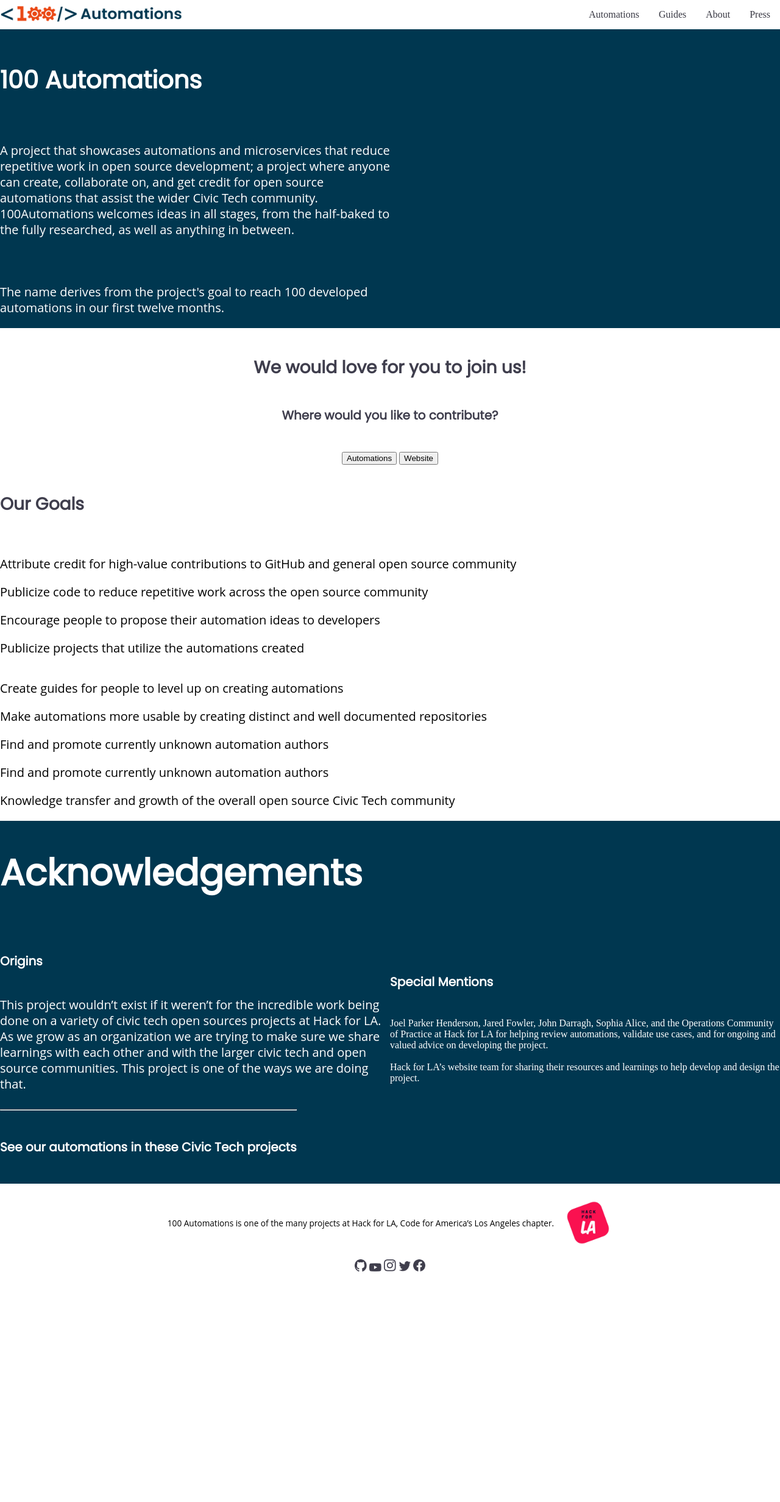
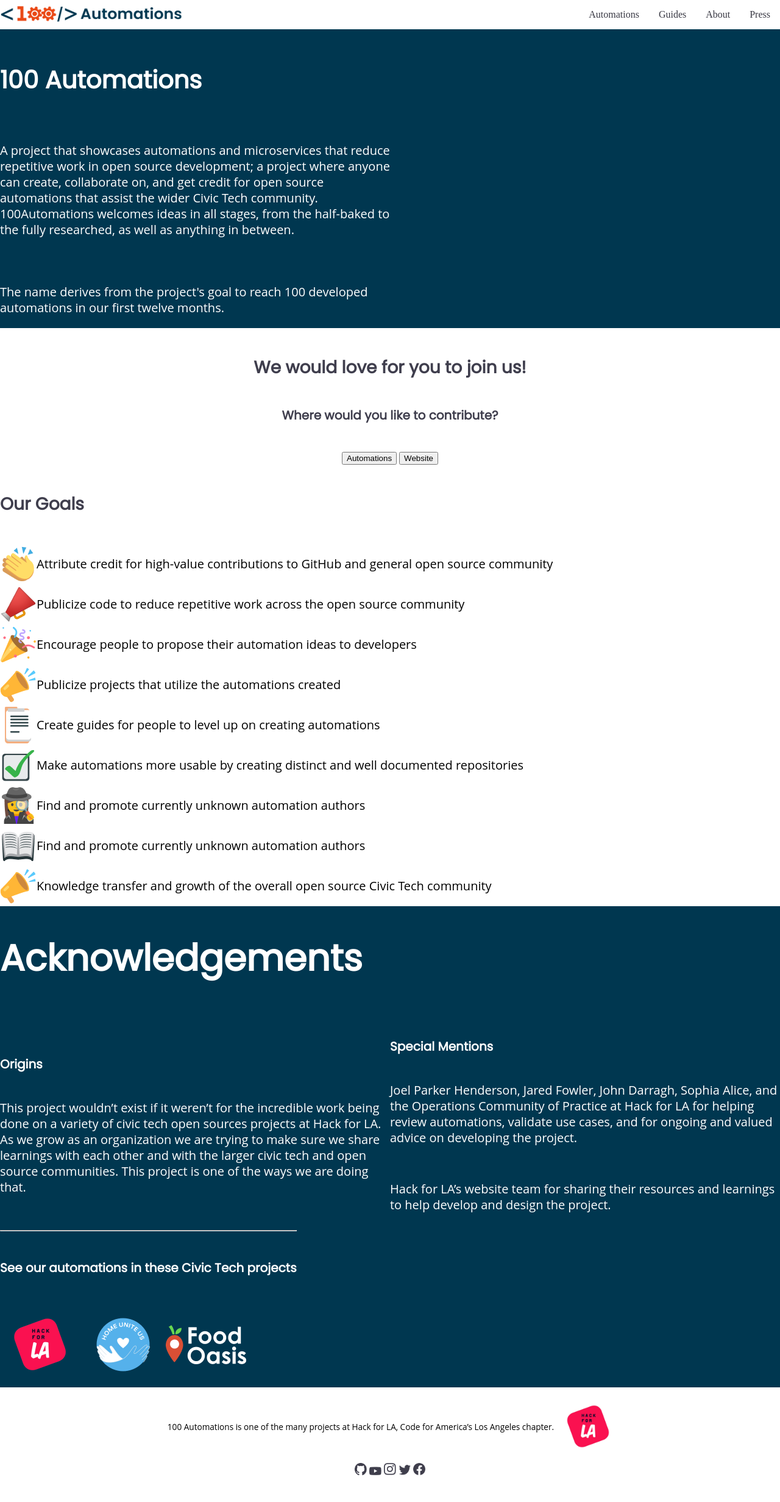
Before and after one commit to 100Automations/Website, a Jekyll site: the page built from about.html, in a window 1280 px wide. Shown: the whole page at 61% size. Built offline with Jekyll 4.4.1, drawn with Linux system fonts in a browser that asks for light colours; before the commit the page ends 2129 px from its top, so only the background shows below that.

Commit message:
WOrking on the about page

```diff
--- a/_includes/acknowledgements.html
+++ b/_includes/acknowledgements.html
@@ -12,7 +12,10 @@
         </div>
         <div class="origins_text">
             <p>
-                This project wouldn’t exist if it weren’t for the incredible work being done on a variety of civic tech open sources projects at Hack for LA.  As we grow as an organization we are trying to make sure we share learnings with each other and with the larger civic tech and open source communities.  This project is one of the ways we are doing that.
+                This project wouldn’t exist if it weren’t for the incredible work being done on a variety of civic tech
+                open sources projects at Hack for LA. As we grow as an organization we are trying to make sure we share
+                learnings with each other and with the larger civic tech and open source communities. This project is
+                one of the ways we are doing that.
             </p>
         </div>
     </div>
@@ -23,21 +26,28 @@
             </h6>
         </div>
         <div class="mentions_text">
-            Joel Parker Henderson, Jared Fowler, John Darragh, Sophia Alice, and the Operations Community of Practice at Hack for LA for helping review automations, validate use cases, and for ongoing and valued advice on developing the project.
+            <p>Joel Parker Henderson, Jared Fowler, John Darragh, Sophia Alice, and the Operations Community of Practice
+                at Hack for LA for helping review automations, validate use cases, and for ongoing and valued advice on
+                developing the project.
+            </p>
             <br>
-            <br>
-            Hack for LA’s website team for sharing their resources and learnings to help develop and design the project.
+            <p>
+                Hack for LA’s website team for sharing their resources and learnings to help develop and design the
+                project.
+            </p>
         </div>
     </div>
     <div class="view_projects">
-     <hr>
+        <hr>
         <div class="view_projects_title">
             <h6>
                 See our automations in these Civic Tech projects
             </h6>
         </div>
         <div class="view_projects_icons">
-
+<img src="{{'/assets/images/icons/logos/logo-hfl.png' | relative_url }}" alt="Hack for LA logo">
+<img src="{{'/assets/images/icons/logos/logo-huu.png' | relative_url }}" alt="Home Unite Us logo">
+<img src="{{'/assets/images/icons/logos/logo-fo.png' | relative_url }}" alt="Food Oasis Logo">
         </div>
     </div>
 </div>
--- a/_includes/join_us.html
+++ b/_includes/join_us.html
@@ -23,33 +23,59 @@
             </h5>
         </div>
         <div class="join_us_goals_lists flexbox_row">
-            <div class="join_us_goals_list_1">
+            <div class="goals_list_1 flexbox_column">
+                <div class="goals_list_item flexbox_row">
+                    <img src="{{ '/assets/images/icons/join-us/emojibox-clap.png' | relative_url }}" alt="Clapping Hands Emoji">
                     <p>
                         Attribute credit for high-value contributions to GitHub and general open source community
                     </p>
+                </div>
+                <div class="goals_list_item flexbox_row">
+                    <img src="{{ '/assets/images/icons/join-us/emojibox-megaphone.png' | relative_url }}" alt="Megaphone Emoji">
                     <p>
                         Publicize code to reduce repetitive work across the open source community
                     </p>
+                </div>
+                <div class="goals_list_item flexbox_row">
+                    <img src="{{ '/assets/images/icons/join-us/emojibox-party.png' | relative_url }}" alt="Clapping Hands Emoji">
                     <p>
                         Encourage people to propose their automation ideas to developers
                     </p>
+                </div>
+                <div class="goals_list_item flexbox_row">
+                    <img src="{{ '/assets/images/icons/join-us/emojibox-megaphone2.png' | relative_url }}" alt="Clapping Hands Emoji">
                     <p>
                         Publicize projects that utilize the automations created
                     </p>
                 </div>
-            <div class="join_us_goals_list_2">
+            </div>
+            <div class="goals_list_2 flexbox_column">
+                <div class="goals_list_item flexbox_row">
+                    <img src="{{ '/assets/images/icons/join-us/emojibox-file.png' | relative_url }}" alt="Clapping Hands Emoji">
                 <p>
                     Create guides for people to level up on creating automations
                 </p>
+                </div>
+                <div class="goals_list_item flexbox_row">
+                    <img src="{{ '/assets/images/icons/join-us/emojibox-ballot.png' | relative_url }}" alt="Clapping Hands Emoji">
                 <p>
                     Make automations more usable by creating distinct and well documented repositories
                 </p>
+                </div>
+                <div class="goals_list_item flexbox_row">
+                    <img src="{{ '/assets/images/icons/join-us/emojibox-detective.png' | relative_url }}" alt="Clapping Hands Emoji">
                      <p>
                     Find and promote currently unknown automation authors
                 </p>
+                </div>
+                <div class="goals_list_item flexbox_row">
+                    <img src="{{ '/assets/images/icons/join-us/emojibox-book.png' | relative_url }}" alt="Clapping Hands Emoji">
                        <p>
                     Find and promote currently unknown automation authors
                 </p>
+                </div>
+                <div class="goals_list_item flexbox_row">
+                    <img src="{{ '/assets/images/icons/join-us/emojibox-megaphone2.png' | relative_url }}" alt="Clapping Hands Emoji">
                     <p>
                     Knowledge transfer and growth of the overall open source Civic Tech community
                 </p>
@@ -57,3 +83,4 @@
             </div>
         </div>
     </div>
+</div>
--- a/_sass/includes/join_us.scss
+++ b/_sass/includes/join_us.scss
@@ -1,7 +1,8 @@
-div.join_us_list_1, .join_us_list_2 {
-    width: 50%;
-};
 div.join_us_subtitle>h6{
 margin-block-start: 0em;
 margin-block-end: 0em;
 }
+
+div.goals_list_1, div.goals_list_2{
+    width: 50%;
+}
```
Lines whose indentation alone changed are shown as unchanged.
